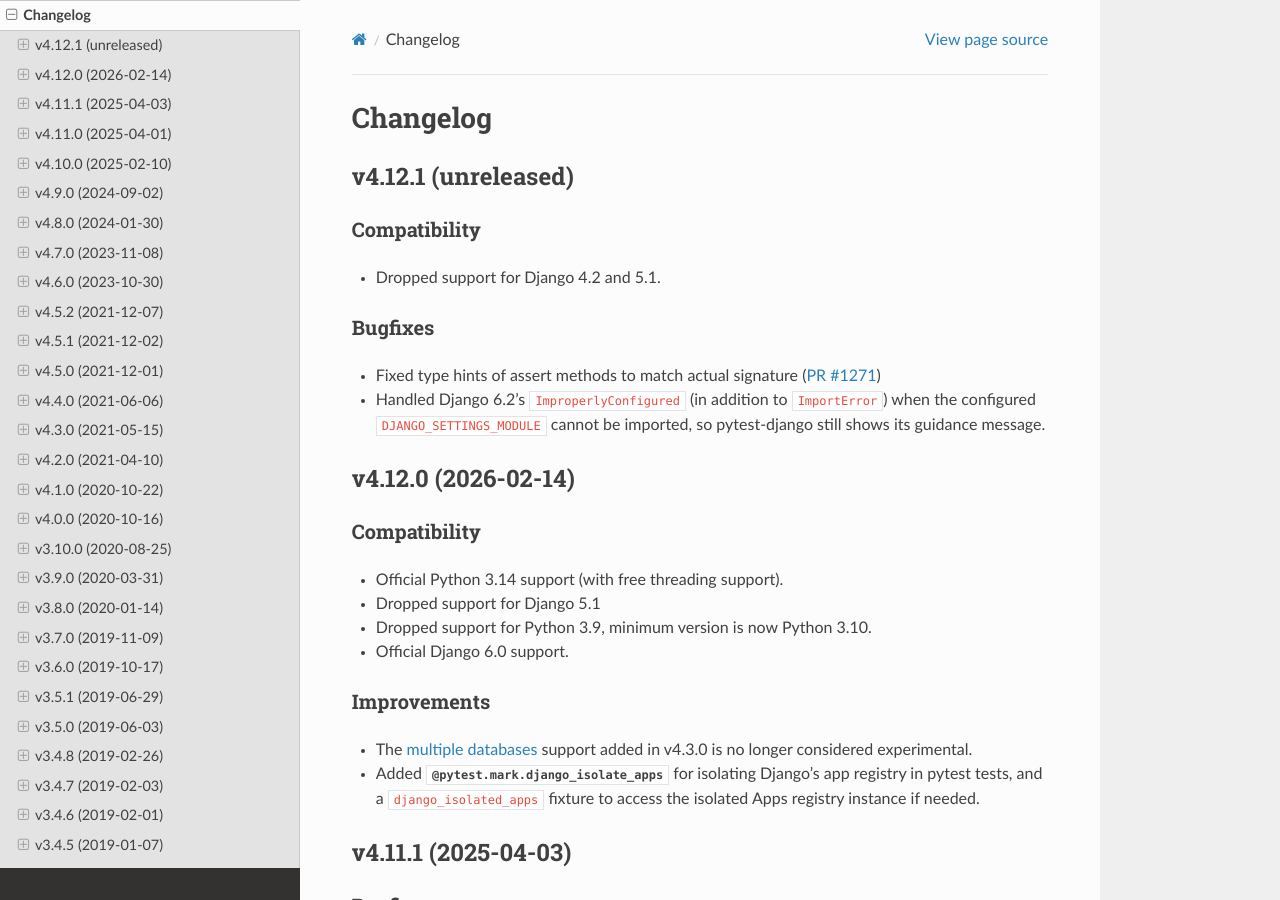
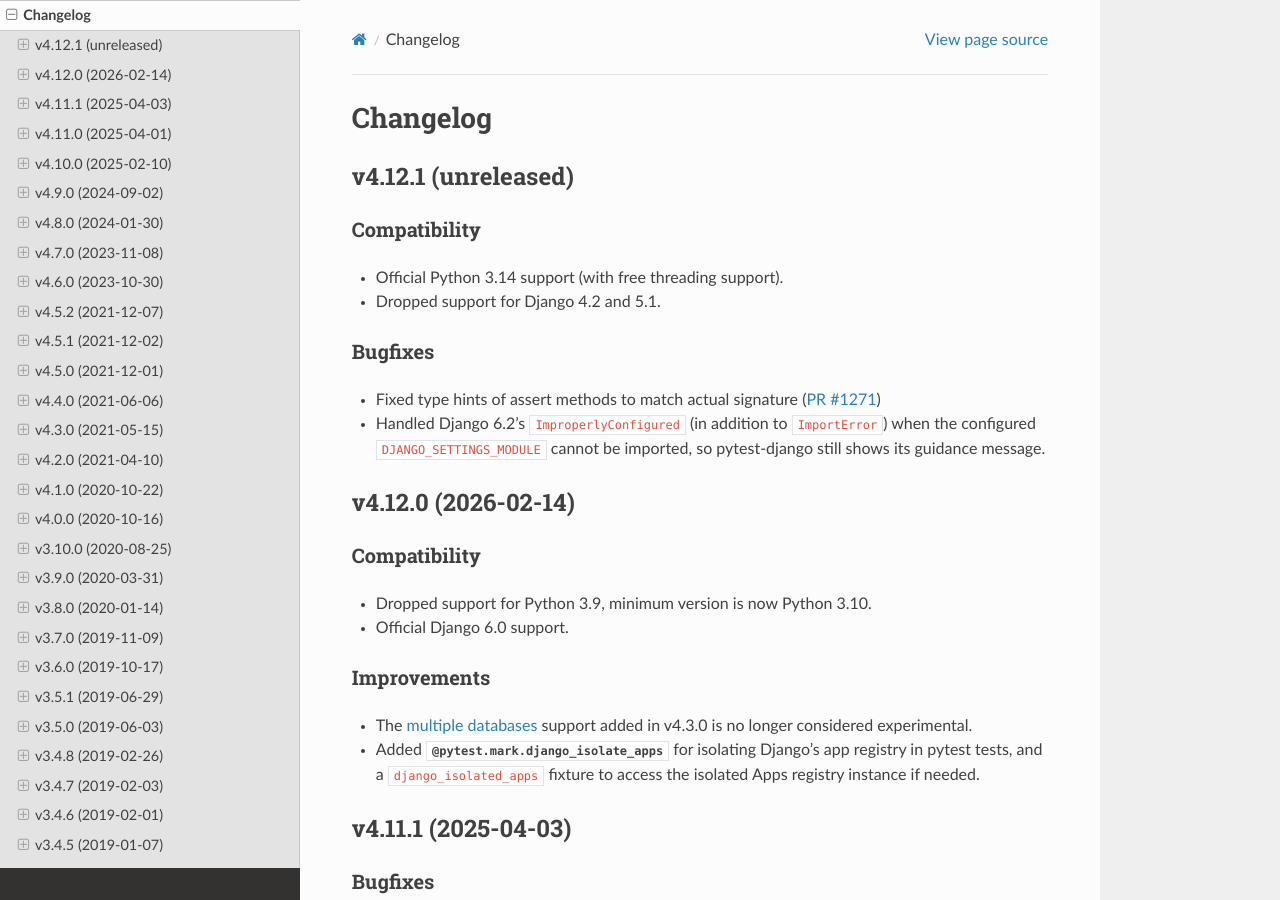
Before and after one commit to pytest-dev/pytest-django, a Sphinx documentation site: the page built from docs/changelog.rst, in a window 1280 px wide and 900 px high. Built offline with Sphinx 7.4.7 and the Read the Docs theme 3.1.0, drawn with Linux system fonts in a browser that asks for light colours; cross-references to code outside the pages are shown as plain code.

Commit message:
Update changelog.rst

```diff
--- a/docs/changelog.rst
+++ b/docs/changelog.rst
@@ -21,8 +22,6 @@
 Compatibility
 ^^^^^^^^^^^^^
 
-* Official Python 3.14 support (with free threading support).
-* Dropped support for Django 5.1
 * Dropped support for Python 3.9, minimum version is now Python 3.10.
 * Official Django 6.0 support.
 
```
Also changed, not shown: other parts of docs/changelog.rst (+1 -0 lines).
